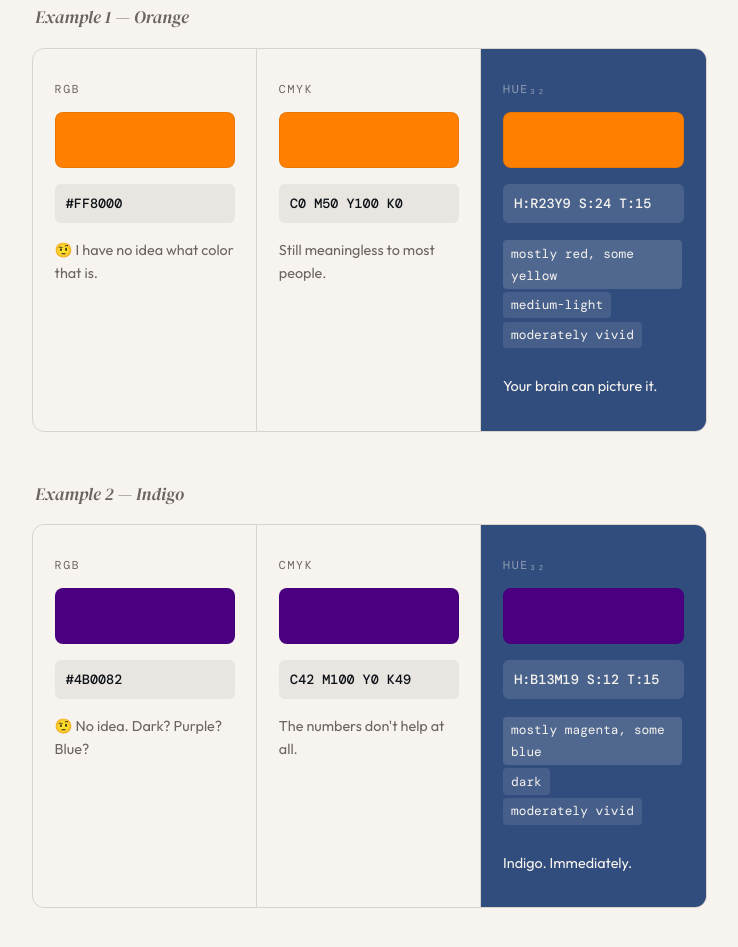
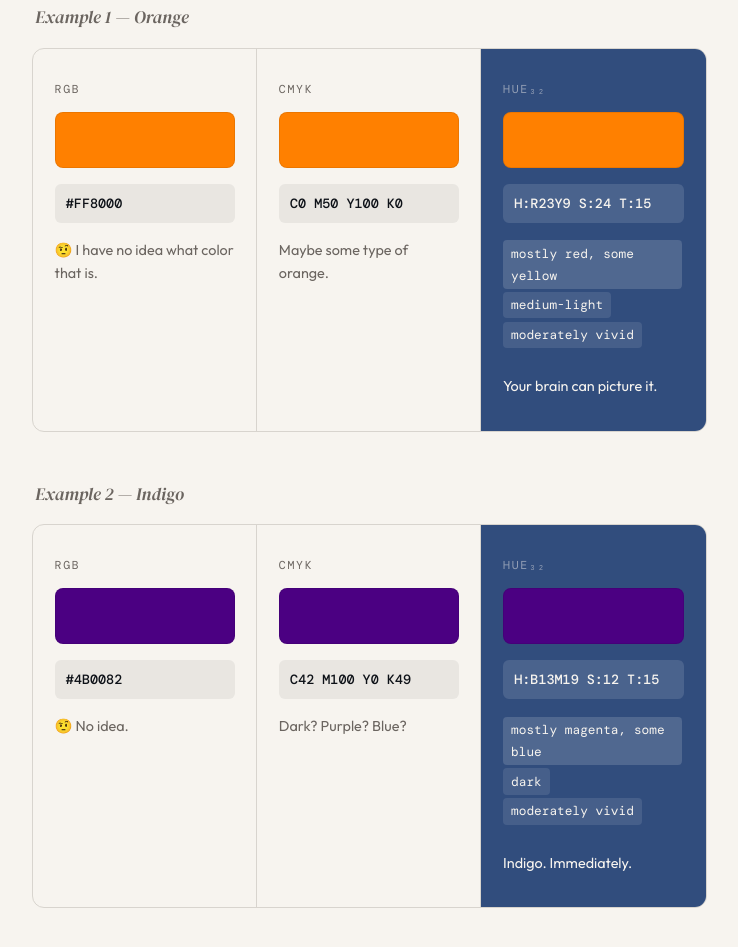
Before and after one commit to andoran74/hue32, a plain HTML site: page index.html in a window 1280 px wide. Shown: the part 1408-2355 px from the top of the page, without its empty margins (82-820 px from the left). Drawn offline with nearby package versions, Linux system fonts and the light colour scheme.

Commit message:
Update index.html

```diff
--- a/index.html
+++ b/index.html
@@ -876,7 +876,7 @@
 <div class="comp-label">CMYK</div>
 <div class="color-swatch" style="background:#FF8000"></div>
 <div class="comp-code">C0 M50 Y100 K0</div>
-<div class="comp-reaction">Still meaningless to most people.</div>
+<div class="comp-reaction">Maybe some type of orange.</div>
 </div>
 <div class="comp-col hue32">
 <div class="comp-label">Hue₃₂</div>
@@ -898,13 +898,13 @@
 <div class="comp-label">RGB</div>
 <div class="color-swatch" style="background:#4B0082"></div>
 <div class="comp-code">#4B0082</div>
-<div class="comp-reaction">🤨 No idea. Dark? Purple? Blue?</div>
+<div class="comp-reaction">🤨 No idea.</div>
 </div>
 <div class="comp-col">
 <div class="comp-label">CMYK</div>
 <div class="color-swatch" style="background:#4B0082"></div>
 <div class="comp-code">C42 M100 Y0 K49</div>
-<div class="comp-reaction">The numbers don't help at all.</div>
+<div class="comp-reaction">Dark? Purple? Blue?</div>
 </div>
 <div class="comp-col hue32">
 <div class="comp-label">Hue₃₂</div>
```
